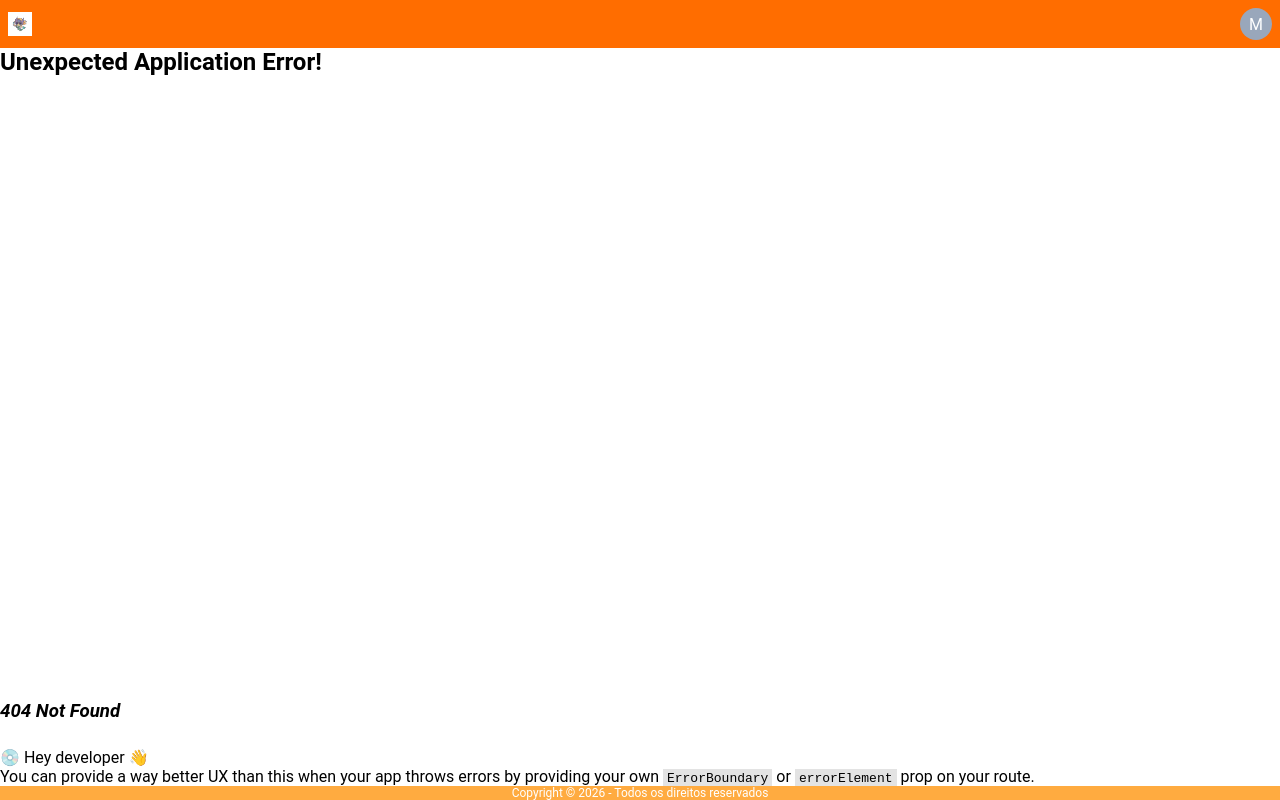
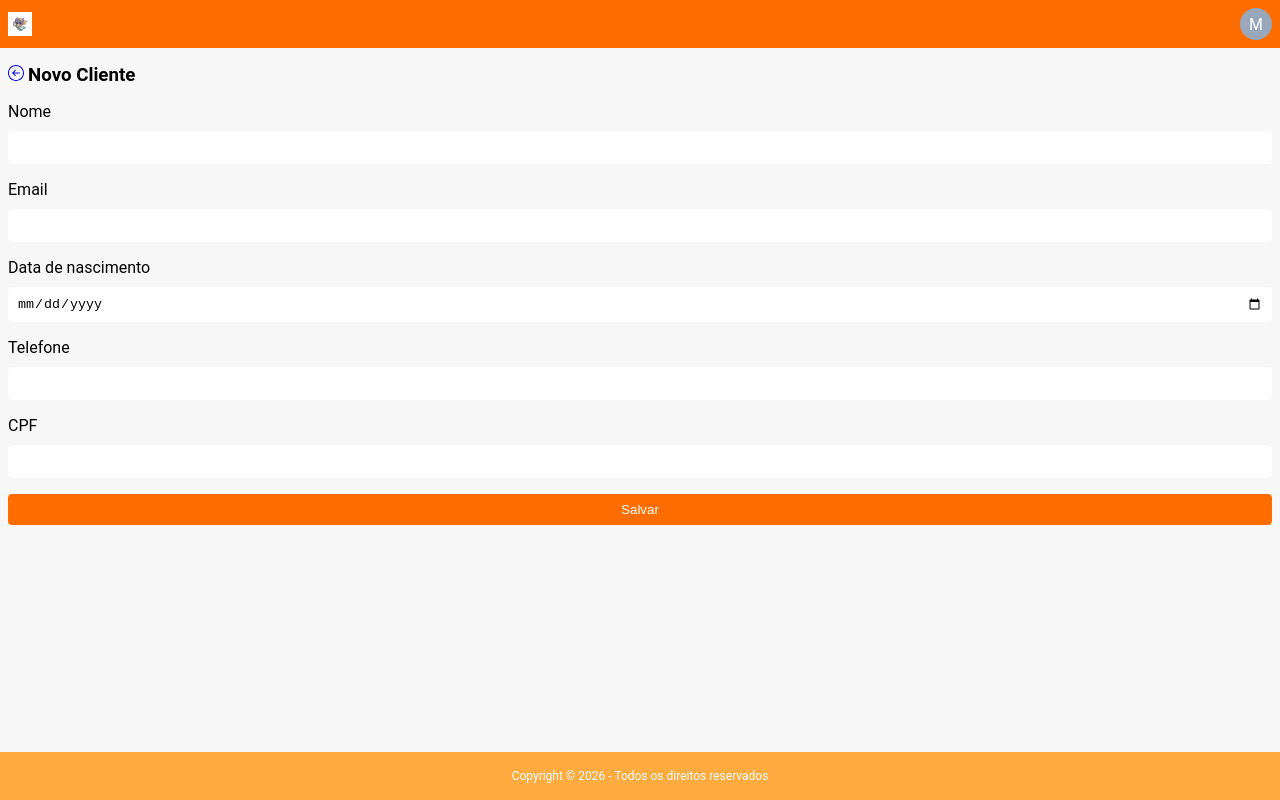
Before and after one commit to nami-om/programacao-de-aplicativos, a React (Vite) app in the folder aulas-aplicativo-pwa/: page /cadastro-cliente in a window 1280 px wide. Before the commit this address had no page. Built offline with nearby package versions, Linux system fonts and the light colour scheme.

Commit message:
aula 28/10

```diff
--- a/aulas-aplicativo-pwa/package.json
+++ b/aulas-aplicativo-pwa/package.json
@@ -13,7 +13,8 @@
     "react": "^19.2.8",
     "react-dom": "^19.2.8",
     "react-icons": "^5.7.0",
-    "react-router-dom": "^6.30.6"
+    "react-router-dom": "^6.30.6",
+    "react-toastify": "^11.2.0"
   },
   "devDependencies": {
     "@eslint/js": "^10.0.1",
--- a/aulas-aplicativo-pwa/src/App.jsx
+++ b/aulas-aplicativo-pwa/src/App.jsx
@@ -1,3 +1,6 @@
+import "react-toastify/dist/ReactToastify.css";
+import { ToastContainer } from "react-toastify";
+
 import "./App.css";
 import Cabecalho from "./componentes/Cabecalho/Cabecalho";
 import Rodape from "./componentes/Rodape/Rodape";
@@ -7,8 +10,9 @@ function App() {
   return (
     <>
       <Cabecalho />
-      <Roteador/>
+      <Roteador />
       <Rodape />
+      <ToastContainer />
     </>
   );
 }
--- a/aulas-aplicativo-pwa/src/Roteador.jsx
+++ b/aulas-aplicativo-pwa/src/Roteador.jsx
@@ -3,6 +3,7 @@ import PaginaInicial from "./paginas/PaginaInicial/PaginaInicial";
 import { createBrowserRouter, RouterProvider } from "react-router-dom";
 import PaginaListaProdutos from "./paginas/PaginaListaProdutos/PaginaListaProdutos";
 import PaginaListaTarefas from "./paginas/PaginaListaTarefas/PaginaListaTarefas";
+import PaginaCadastroCliente from "./paginas/PaginaCadastroCliente/PaginaCadrastroClinete";
 
 
 const roteador = createBrowserRouter([
@@ -19,6 +20,11 @@ const roteador = createBrowserRouter([
     path: "lista-tarefas",
     element: <PaginaListaTarefas />,
   },
+
+  {
+    path: "cadastro-cliente",
+    element: <PaginaCadastroCliente />
+  }
 ]);
 
 function Roteador() {
--- /dev/null
+++ b/aulas-aplicativo-pwa/src/paginas/PaginaCadastroCliente/PaginaCadrastroClinete.jsx
@@ -0,0 +1,62 @@
+import { useState } from "react";
+import BotaoCustomizado from "../../componentes/BotaoCustomizado/BotaoCustomizado";
+import CampoCustomizado from "../../componentes/CampoCustomizado/CampoCustomizado";
+import Principal from "../../componentes/Principal/Principal";
+
+function PaginaCadastroCliente() {
+  const [nome, setNome] = useState("");
+  const [email, setEmail] = useState("");
+  const [dataNascimento, setDataNascimento] = useState("");
+  const [telefone, setTelefone] = useState("");
+  const [cpf, setCpf] = useState("");
+
+  const salvar = () => {
+    const cliente = {
+      nome,
+      email,
+      dataNascimento,
+      telefone,
+      cpf,
+    };
+    console.log(cliente);
+  };
+
+  return (
+    <Principal titulo="Novo Cliente" returnTo="/">
+      <CampoCustomizado
+        label="Nome"
+        value={nome}
+        onChange={(e) => setNome(e.target.value.replace(/[^A-Za-zÀ-ÿ\s]/g, ""))}
+      />
+      <CampoCustomizado
+        label="Email"
+        value={email}
+        onChange={(e) => setEmail(e.target.value)}
+      />
+      <CampoCustomizado
+        label="Data de nascimento"
+        type="date"
+        value={dataNascimento}
+        onChange={(e) => setDataNascimento(e.target.value)}
+      />
+      <CampoCustomizado
+        label="Telefone"
+        type="number"
+        value={telefone}
+        onChange={(e) => setTelefone(e.target.value)}
+      />
+      <CampoCustomizado
+        label="CPF"
+        type="text"
+        value={cpf}
+        onChange={(e) => setCpf(e.target.value.replace(/\D/g, ""))}
+      />
+
+      <BotaoCustomizado tipo="primario" aoClicar={salvar}>
+        Salvar
+      </BotaoCustomizado>
+    </Principal>
+  );
+}
+
+export default PaginaCadastroCliente;
--- a/aulas-aplicativo-pwa/src/paginas/PaginaInicial/PaginaInicial.jsx
+++ b/aulas-aplicativo-pwa/src/paginas/PaginaInicial/PaginaInicial.jsx
@@ -21,6 +21,13 @@ function PaginaInicial() {
       >
         Lista de Tarefas
       </BotaoCustomizado>
+
+      <BotaoCustomizado
+        tipo="primario"
+        aoClicar={() => navigate("/cadastro-cliente")}
+      >
+        Cadastro de Cliente
+      </BotaoCustomizado>
     </Principal>
   );
 }
--- a/aulas-aplicativo-pwa/src/paginas/PaginaListaTarefas/PaginaListaTarefas.jsx
+++ b/aulas-aplicativo-pwa/src/paginas/PaginaListaTarefas/PaginaListaTarefas.jsx
@@ -4,18 +4,26 @@ import Principal from "../../componentes/Principal/Principal";
 import CampoCustomizado from "../../componentes/CampoCustomizado/CampoCustomizado";
 import { BsTrash } from "react-icons/bs";
 import "./PaginaListaTarefas.css";
+import { toast } from "react-toastify";
+import {
+  buscarNoLocalStorage,
+  salvarNoLocalStorage,
+} from "../../servicos/localstorage.servico";
 
 function PaginaListaTarefas() {
   const [descricaoTarefa, setDescricaoTarefa] = useState("");
-  const [tarefas, setTarefas] = useState([]);
+  const [tarefas, setTarefas] = useState(buscarNoLocalStorage("tarefas", []));
 
   const adicionarTarefa = () => {
     if (descricaoTarefa.trim()) {
       const novaTarefa = { id: Date.now(), descricao: descricaoTarefa };
-      setTarefas([...tarefas, novaTarefa]);
+      const tarefasAtualizadas = [...tarefas, novaTarefa];
+      setTarefas(tarefasAtualizadas);
       setDescricaoTarefa("");
+      salvarNoLocalStorage("tarefas", tarefasAtualizadas);
+      toast.success("Tarefa adicionada com sucesso!");
     } else {
-      alert("Tarefa obrigatória");
+      toast.error("Preencha o campo tarefa!");
     }
   };
 
@@ -23,6 +31,7 @@ function PaginaListaTarefas() {
     if (confirm("Deseja mesmo remover a tarefa?")) {
       const tarefasAtualizadas = tarefas.filter((item) => item.id !== id);
       setTarefas(tarefasAtualizadas);
+      salvarNoLocalStorage("tarefas", tarefasAtualizadas);
     }
   };
 
--- /dev/null
+++ b/aulas-aplicativo-pwa/src/servicos/localstorage.servico.js
@@ -0,0 +1,13 @@
+function buscarNoLocalStorage(chave) {
+    const valor = localStorage.getItem(chave);
+    if(valor) {
+        return JSON.parse(valor);
+    }
+    return null;
+}
+
+function salvarNoLocalStorage(chave, valor) {
+  localStorage.setItem(chave, JSON.stringify(valor));
+}
+
+export { buscarNoLocalStorage, salvarNoLocalStorage };
```
Also changed, not shown: aulas-aplicativo-pwa/src/utils/formatarComMascara.js (added, +19 -0 lines), aulas-aplicativo-pwa/src/paginas/PaginaCadastroCliente/PaginaCadastroCliente.css (added), 1 other file (tests, documents, lock files or other folders).
